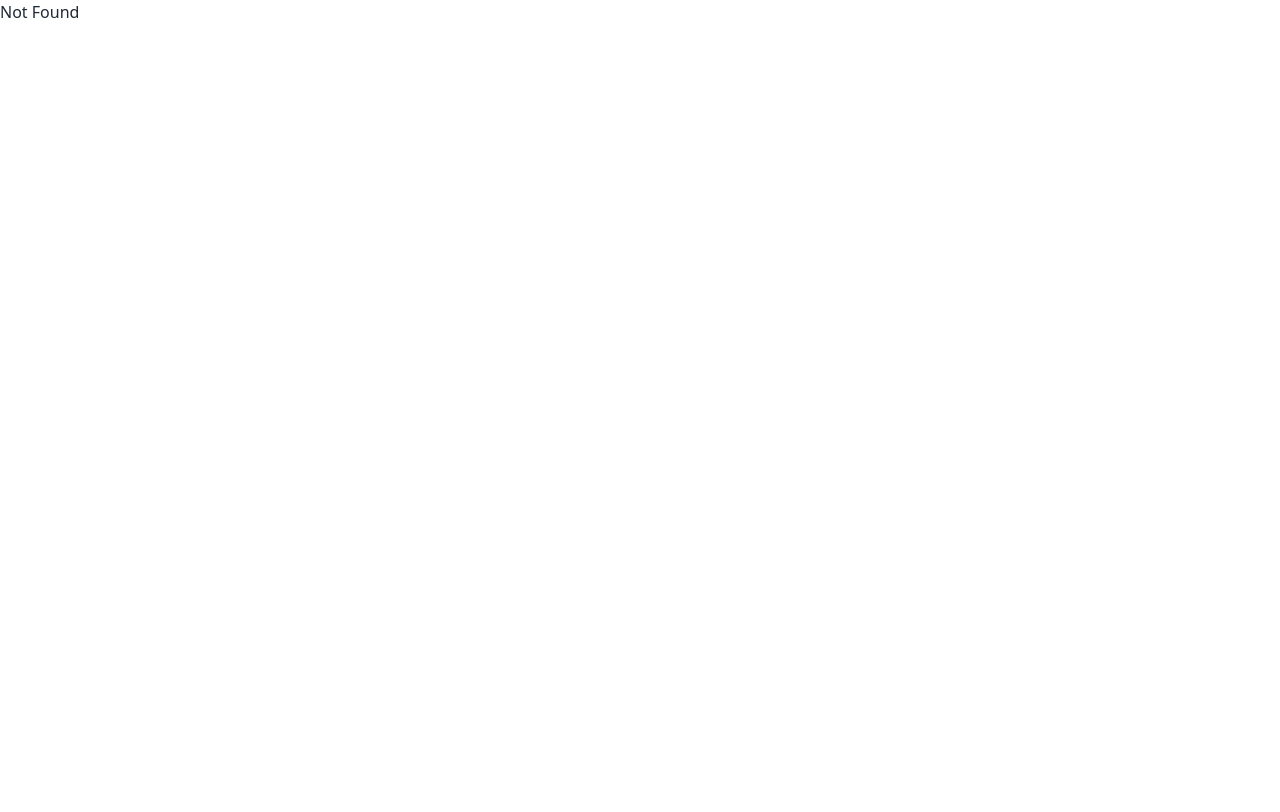
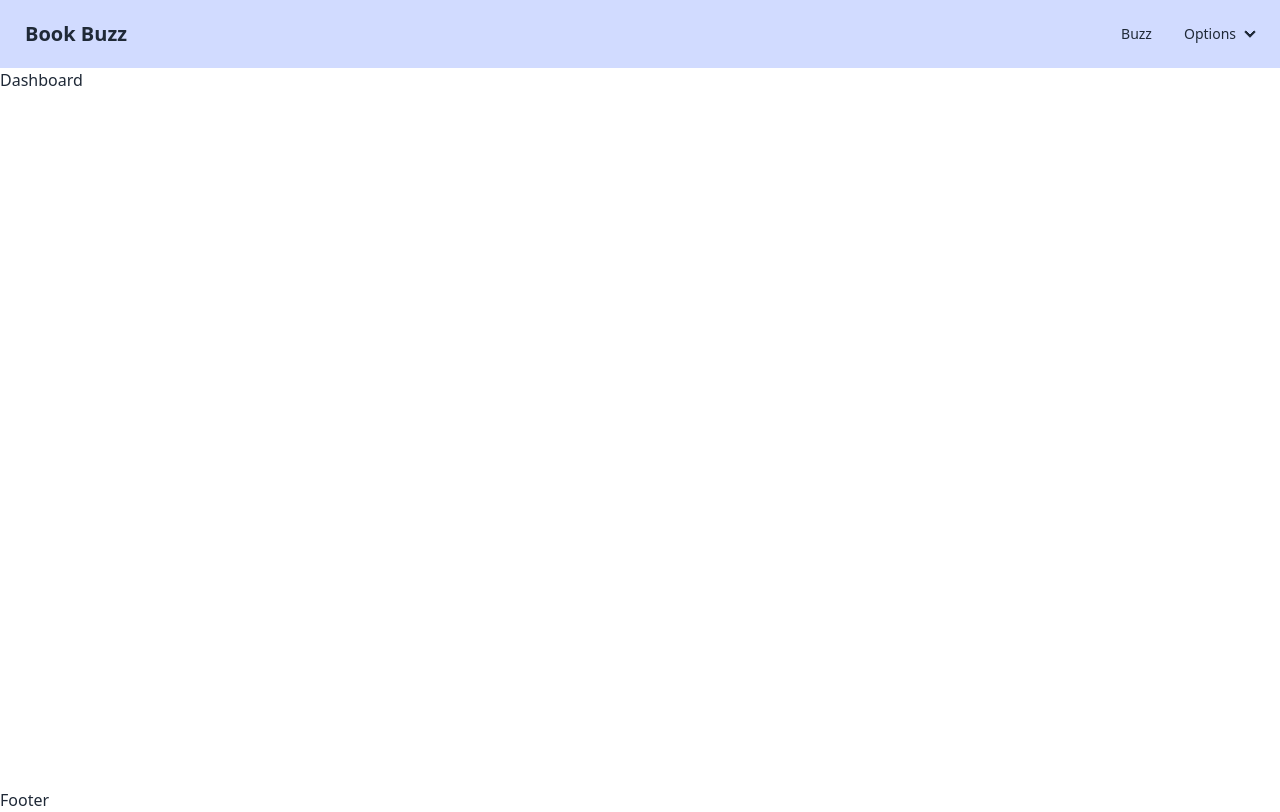
Before and after one commit to Priyankaadev/Goodreads_React, a React (Vite) app: page /dashboard in a window 1280 px wide. Built offline with nearby package versions, Linux system fonts and the light colour scheme.

Commit message:
Completed authentication flow

```diff
--- /dev/null
+++ b/src/Components/Navbar/Navbar.jsx
@@ -0,0 +1,24 @@
+import { Link } from "react-router-dom";
+
+export default function Navbar(){
+return (
+    <div className="navbar bg-primary-content">
+        <div className="flex-1">
+            <Link to='/dashboard' className="btn btn-ghost normal-case text-xl">Book Buzz</Link>
+        </div>
+        <div className="flex-none">
+        <ul className="menu menu-horizontal px-1">
+            <li><Link>Buzz</Link></li>
+            <li>
+                <details>
+                    <summary>Options</summary>
+                    <ul className="p-2 bg-base-100">
+                        <li><Link > Logout </Link></li>
+                    </ul>
+                </details>
+            </li>
+        </ul>
+        </div>
+    </div>
+)
+}
--- /dev/null
+++ b/src/Layouts/Layout.jsx
@@ -0,0 +1,14 @@
+import Footer from "Components/Footer/Footer";
+import Navbar from "Components/Navbar/Navbar";
+
+export default function Layout({children}){
+    return(
+        <>
+        <Navbar />
+        <div className="h-[90vh]">
+            {children}
+        </div>
+        <Footer />
+        </>
+    )
+}
--- a/src/Pages/Auth/Login.jsx
+++ b/src/Pages/Auth/Login.jsx
@@ -35,10 +35,11 @@ export default function Login() {
         e.preventDefault();
         const response = await dispatch(signin(signinDetails))
         if(response?.payload?.data){
+             resetForm()
+         navigate('/dashboard')
 
-         navigate('/')
         }
-resetForm()
+
     }
 
     return (
--- a/src/Pages/Auth/Signup.jsx
+++ b/src/Pages/Auth/Signup.jsx
@@ -35,10 +35,10 @@ export default function Signup() {
         e.preventDefault();
         const response = await dispatch(signup(signupDetails))
         if(response?.payload?.data){
-            resetForm()
+
             navigate("/login")
         }
-
+  resetForm()
 
     }
 
--- /dev/null
+++ b/src/Pages/Dashboard.jsx
@@ -0,0 +1,11 @@
+
+import Layout from "Layouts/Layout";
+
+function Dashboard(){
+    return(
+        <Layout >
+            <div>Dashboard</div>
+        </Layout>
+    )
+}
+export default Dashboard;
--- a/src/Redux/Slices/AuthSlice.js
+++ b/src/Redux/Slices/AuthSlice.js
@@ -16,6 +16,7 @@ export const signup = createAsyncThunk('auth/signup', async (data)=>{
             success: 'Successfully signed up!!',
             error : 'Something went wrong'
         } )
+        return response
     } catch (error) {
         console.log(error);
         toast.error('Cannot signup, something went wrong')
--- a/src/Routes/MainRoutes.jsx
+++ b/src/Routes/MainRoutes.jsx
@@ -1,5 +1,6 @@
 import Login from "Pages/Auth/Login";
 import Signup from "Pages/Auth/Signup";
+import Dashboard from "Pages/Dashboard";
 import Home from "Pages/Home";
 import NotFound from "Pages/NotFound";
 import { Route, Routes } from "react-router-dom";
@@ -10,6 +11,7 @@ export default function MainRoutes(){
             <Route path='/' element={<Home />}></Route>
             <Route path='/signup' element={<Signup />}></Route>
             <Route path='/login' element={<Login />}></Route>
+            <Route path='/dashboard' element={<Dashboard />}></Route>
             <Route path='*' element={<NotFound />}></Route>
         </Routes>
     )
```
